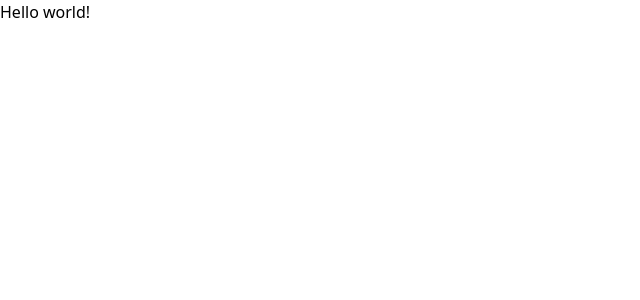
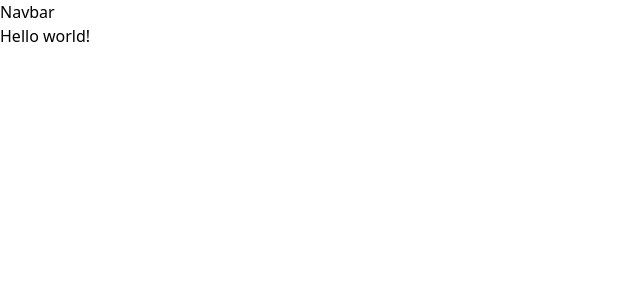
Before and after one commit to Rimfat1311/react-challenge1, a React (Vite) app: page / in a window 1280 px wide. Shown: the top 300 px of the page, without its empty margins (0-640 px from the left). Built offline with nearby package versions, Linux system fonts and the light colour scheme.

Commit message:
update on src

```diff
--- a/src/App.jsx
+++ b/src/App.jsx
@@ -1,6 +1,9 @@
+import Navbar from "./components/Navbar";
+
 export default function App() {
   return (
     <h1 className="text-3xl font-bold underline">
+      <Navbar />
       Hello world!
     </h1>
   )
--- /dev/null
+++ b/src/components/Navbar.jsx
@@ -0,0 +1,9 @@
+import React from 'react'
+
+const Navbar = () => {
+  return (
+    <div>Navbar</div>
+  )
+}
+
+export default Navbar
```
